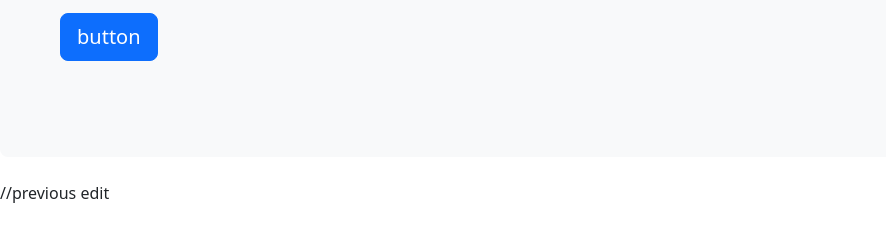
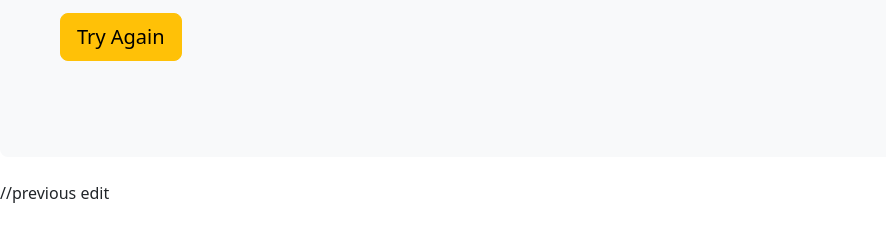
Before and after one commit to lacegiovanni17/Newsletter-Signup, a website: page failure.html in a window 1280 px wide. Shown: the part 237-474 px from the top of the page, without its empty margins (0-886 px from the left). Drawn offline with nearby package versions, Linux system fonts and the light colour scheme.

Commit message:
added new button feat to failure.html

```diff
--- a/failure.html
+++ b/failure.html
@@ -21,9 +21,11 @@
           There was a problem signing you up. Please try again or contact the
           developer!
         </p>
-        <button class="btn btn-primary btn-lg" type="button">
-          button
+        <form action="/failure" method="post">
+        <button class="btn btn-warning btn-lg" type="submit" name="button">
+          Try Again
         </button>
+        </form>
       </div>
     </div>
   </body>
```
Also changed, not shown: success.html (+0 -3 lines).
